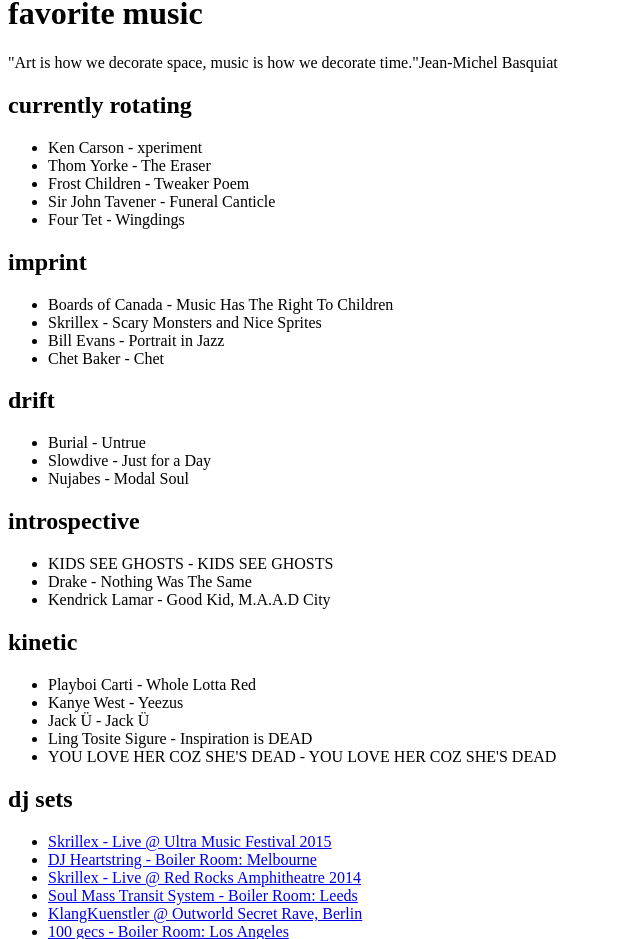
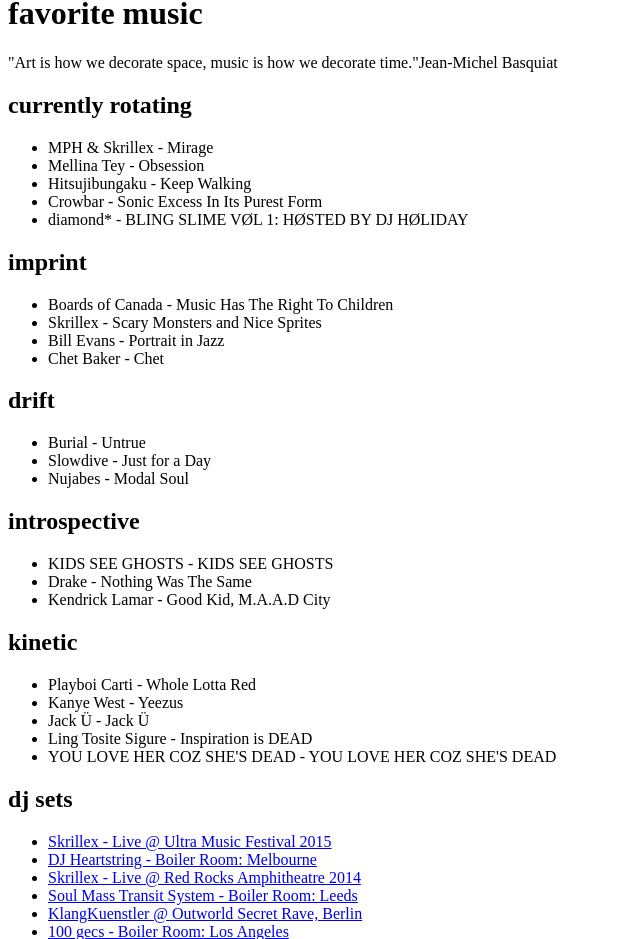
Before and after one commit to ashwinthampi/ashwinthampi.github.io, a React (Vite) app: page /music in a window 1280 px wide. Shown: the part 859-1798 px from the top of the page, without its empty margins (0-640 px from the left). Built offline with nearby package versions, Linux system fonts and the light colour scheme; the HTML template or start-up script is replaced by a standard one.

Commit message:
Updated music

```diff
--- a/src/components/MusicPage.tsx
+++ b/src/components/MusicPage.tsx
@@ -10,11 +10,11 @@
   {
     title: 'currently rotating',
     items: [
-      'Ken Carson - xperiment',
-      'Thom Yorke - The Eraser',
-      'Frost Children - Tweaker Poem',
-      'Sir John Tavener - Funeral Canticle',
-      'Four Tet - Wingdings',
+      'MPH & Skrillex - Mirage',
+      'Mellina Tey - Obsession',
+      'Hitsujibungaku - Keep Walking',
+      'Crowbar - Sonic Excess In Its Purest Form',
+      'diamond* - BLING SLIME VØL 1: HØSTED BY DJ HØLIDAY',
     ],
   },
   {
```
